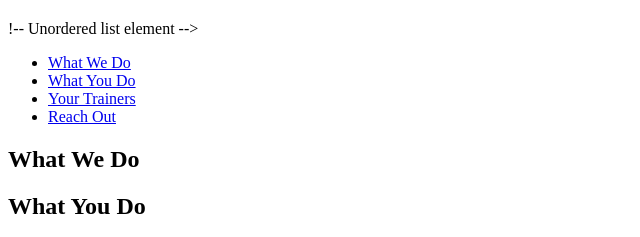
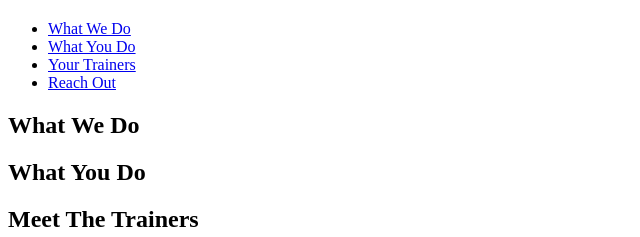
Before and after one commit to JeffGerlach24/run-buddy, a plain HTML site: page index.html in a window 1280 px wide. Shown: the part 60-297 px from the top of the page, without its empty margins (0-640 px from the left). Drawn offline with Linux system fonts and the light colour scheme.

Commit message:
<index.html>

```diff
--- a/index.html
+++ b/index.html
@@ -11,7 +11,7 @@
     <h1>
         <a href="/">RUN BUDDY</a>
     </h1>
-    <nav>!-- Unordered list element -->
+    <nav><!-- Unordered list element -->
         <ul>
             <!-- List item element-->
             <li>
```
